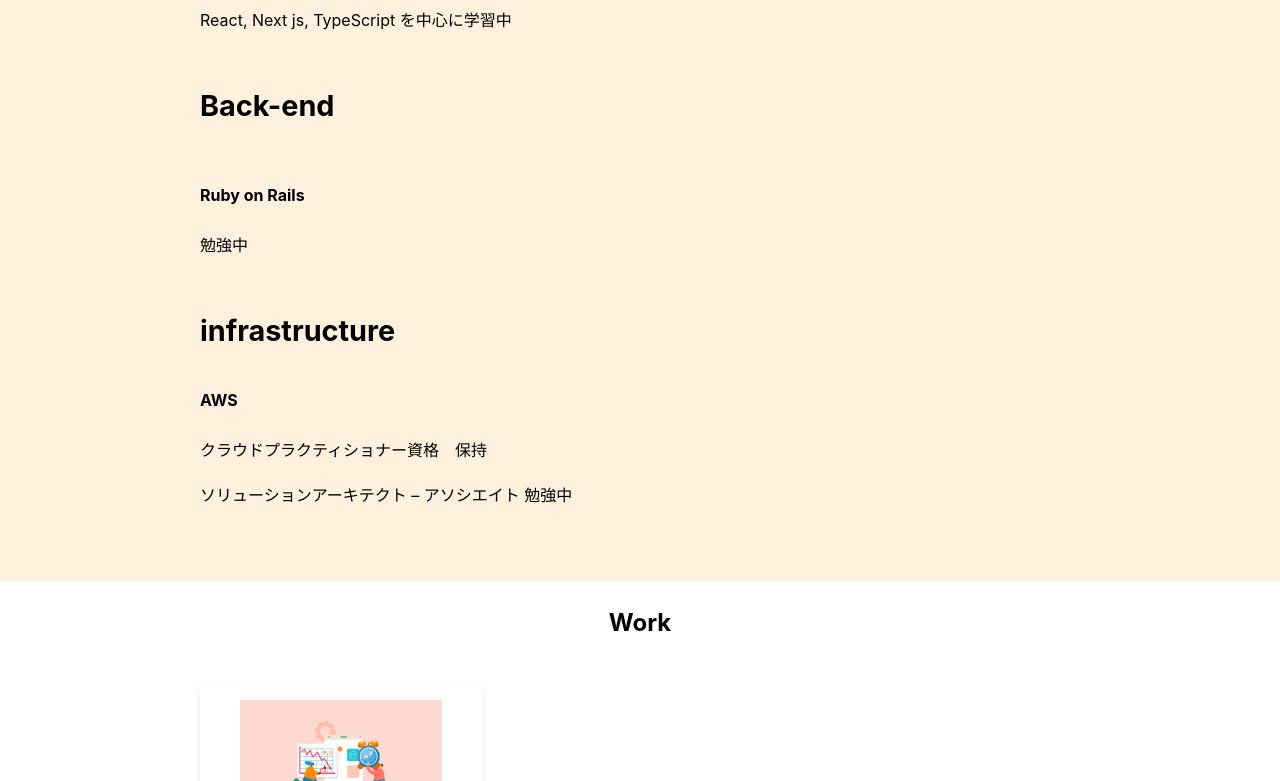
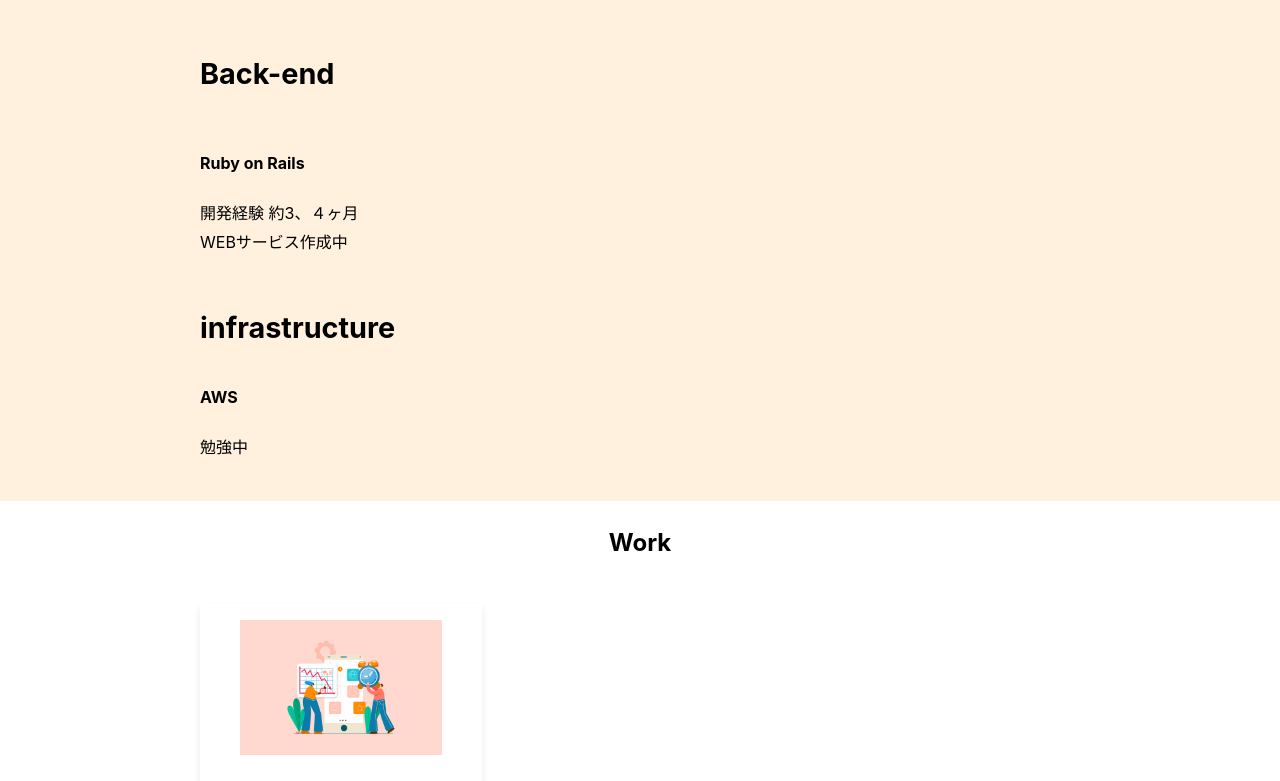
Before and after one commit to Seiwa-Edu/Next-Portforio, a Next.js app: page / in a window 1280 px wide. Shown: the part 890-1671 px from the top of the page. Built offline with nearby package versions, Linux system fonts and the light colour scheme.

Commit message:
[update] update the overall style

```diff
--- a/pages/blog.tsx
+++ b/pages/blog.tsx
@@ -24,10 +24,11 @@ type Props = {
                 <a href="#" className={card_css.card__link} >
                   <figure className={card_css.card_figure}><img src={blog.image.url} className={card_css.cardlayout_wrap_image}/></figure>
                   <h2 className={card_css.card_title}>{blog.title}</h2>
-                  <p className={card_css.card_text_tax}><div dangerouslySetInnerHTML={{
+                  <p className={card_css.card_text_tax}>詳細へ</p>
+                  {/* <p className={card_css.card_text_tax}><div dangerouslySetInnerHTML={{
                                 __html: `${blog.body}`,
                               }}
-                            /></p>
+                            /></p> */}
                 </a>
             </Link>
             </div>
--- a/pages/index.tsx
+++ b/pages/index.tsx
@@ -51,15 +51,15 @@ export default function Home() {
                 {/* <div className={style_css.programming__image}><img src="rails-1.svg" width="150px"/></div> */}
                 <div className={style_css.hello}>
                 <h4>Ruby on Rails</h4>
-                <p>勉強中</p>
+                <p>開発経験 約3、４ヶ月<br></br>
+                WEBサービス作成中</p>
                 </div>
               </div>
               <div>
                  <h3 className={style_css.programming_cate}>infrastructure</h3>
               </div>
               <h4>AWS</h4>
-              <p>クラウドプラクティショナー資格　保持</p>
-              <p>ソリューションアーキテクト – アソシエイト 勉強中</p>
+              <p>勉強中</p>
             </div>
           </section>
           <section className={style_css.works_section}>
--- a/pages/works.tsx
+++ b/pages/works.tsx
@@ -12,8 +12,8 @@ type Props = {
 
   const WorksPage: NextPage<Props> = ({ works}) => {
     return (
-    <Layout title="Works | Seiwa Blog">
-      <h2 className ={card_css.card_cate}>Works</h2>
+    <Layout title="Work | Seiwa Blog">
+      <h2 className ={card_css.card_cate}>Work</h2>
       <div className={card_css.cardlayout_wrap}>
           {/* カード要素 */}
           { works.map(work => (
--- a/styles/style.module.css
+++ b/styles/style.module.css
@@ -30,7 +30,7 @@
 
 .skill_section {
   background-color: #fff1de;
-  padding: 3.5rem 0;
+  padding: 1.5rem 0;
 }
 
 .skill__wrapper {
```
